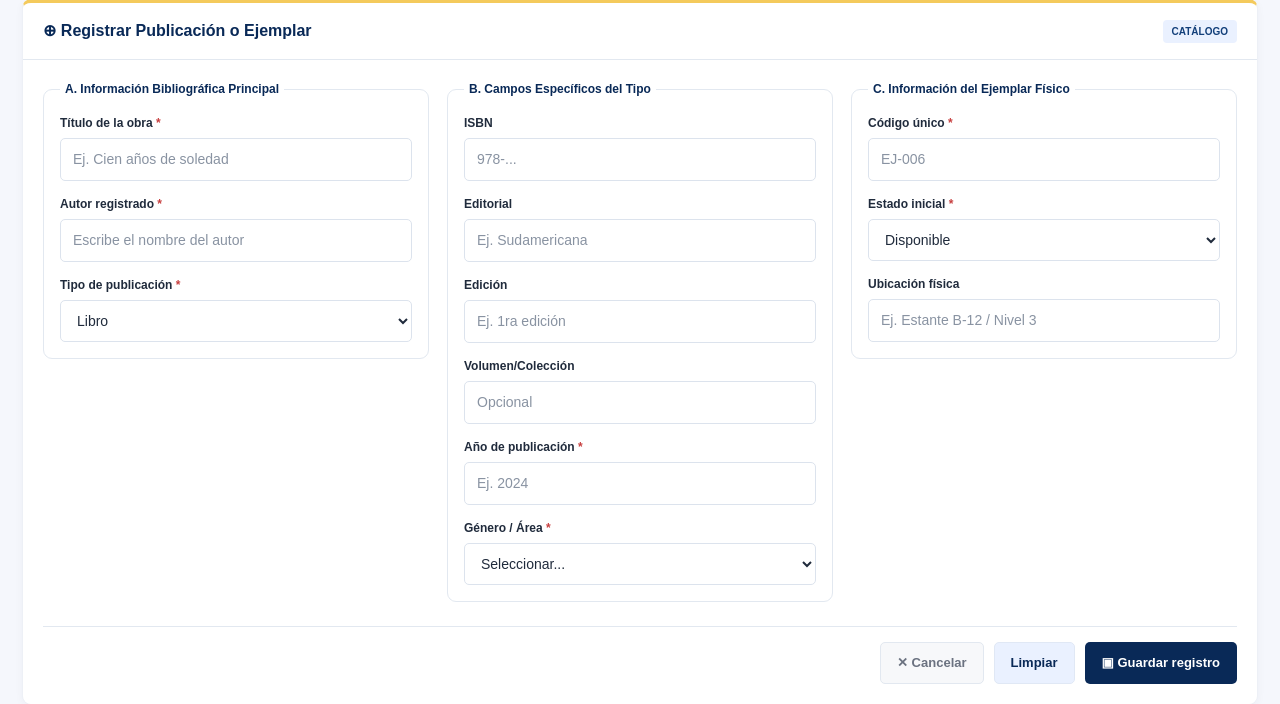
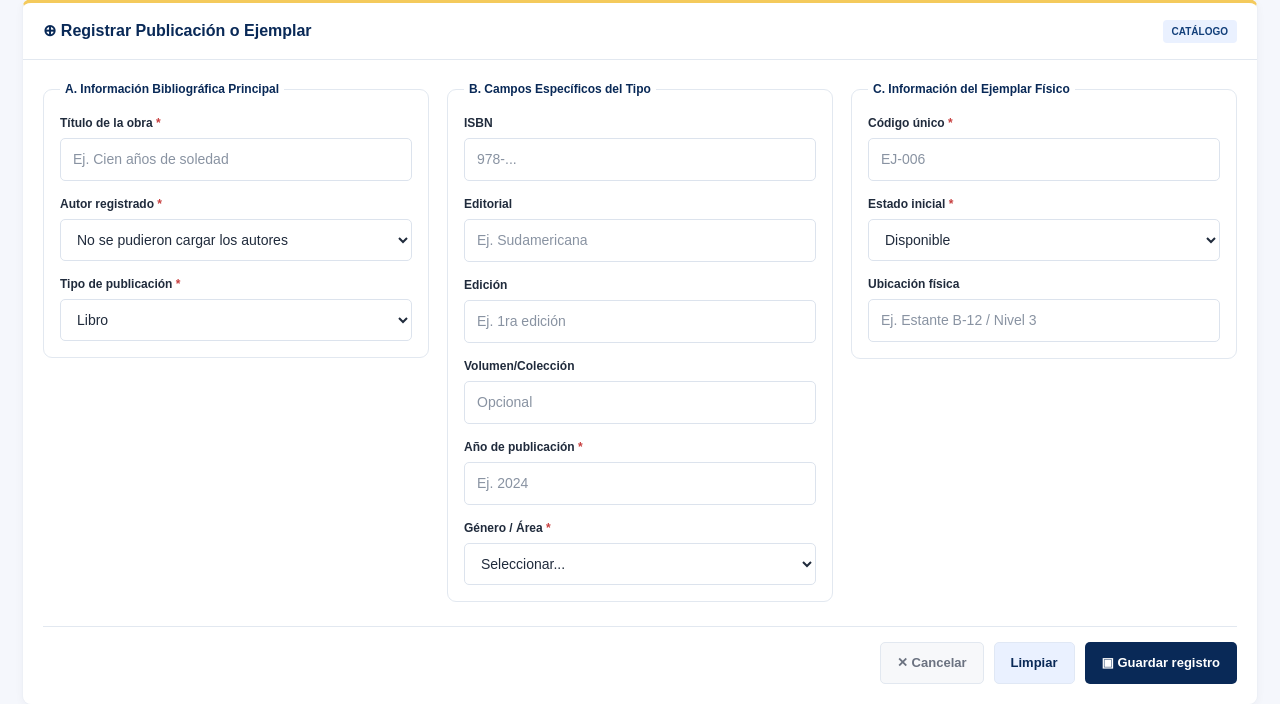
Before and after one commit to Indira-VP/parcial2-biblioteca-bruno-matilla, a Django app: page /libros/ in a window 1280 px wide. Shown: the part 239-943 px from the top of the page. Run offline with Django 5.2, Linux system fonts and the light colour scheme; data that the repository does not hold is empty.

Commit message:
Conectar selector de autores en libros

```diff
--- a/static/js/libros.js
+++ b/static/js/libros.js
@@ -103,7 +103,6 @@ async function consultarAPI(url) {
 // CARGAR AUTORES
 // ======================================================
 
-/*
 
 async function cargarAutores() {
     if (!selectorAutor) return;
@@ -124,16 +123,7 @@ async function cargarAutores() {
             <option value="">Selecciona un autor...</option>
         `;
 
-        autores.forEach(autor => {
-            const opcion = document.createElement("option");
-
-            opcion.value = autor.id;
-
-            opcion.textContent =
-                autor.nombre ?? autor.nombre_completo ?? "Autor";
-
-            selectorAutor.appendChild(opcion);
-        });
+        autores.forEach()
 
         if (autores.length === 0) {
             selectorAutor.innerHTML = `
@@ -145,19 +135,19 @@ async function cargarAutores() {
         console.error("No se pudieron cargar los autores:", error);
 
         selectorAutor.innerHTML = `
-            <option value="">
-                No se pudieron cargar los autores
-            </option>
+            <option value="">No se pudieron cargar los autores</option>
         `;
     }
 }
-*/
 
+/*
 function cargarAutores() {
     if (!selectorAutor) return;
 
     selectorAutor.placeholder = "Escribe el nombre del autor";
 }
+*/
+
 
 
 // ======================================================
@@ -510,8 +500,8 @@ if (tablaLibros) {
             }
 
             formularioLibro.elements["titulo"].value = libro.titulo ?? "";
-            formularioLibro.elements["autor"].value =
-                libro.autor_nombre ?? libro.autor ?? "";
+            const nombreAutor = libro.autor_nombre ?? libro.autor ?? "";
+            formularioLibro.elements["autor"].value = nombreAutor;
             formularioLibro.elements["tipo_publicacion"].value =
                 libro.tipo_publicacion ?? "libro";
             formularioLibro.elements["isbn"].value = libro.isbn ?? "";
--- a/templates/libros.html
+++ b/templates/libros.html
@@ -120,15 +120,9 @@
                             <label for="autor">
                                 Autor registrado <span>*</span>
                             </label>
-
-                            <input
-    type="text"
-    id="autor"
-    name="autor"
-    placeholder="Escribe el nombre del autor"
-    maxlength="150"
-    required
->
+                            <select id="autor" name="autor" required>
+    <option value="">Cargando autores...</option>
+</select>
                         </div>
 
                         <div class="campo">
@@ -223,13 +217,18 @@
                             <select id="genero" name="genero" required>
                                 <option value="">Seleccionar...</option>
                                 <option value="literatura">Literatura</option>
-                                <option value="computacion">
-                                    Ciencias Computacionales
-                                </option>
+                                <option value="computacion">Ciencias Computacionales</option>
                                 <option value="ingenieria">Ingeniería</option>
                                 <option value="historia">Historia</option>
                                 <option value="ciencias">Ciencias</option>
-                                <option value="otro">Otro</option>
+                                <option value="filosofia">Filosofía</option>
+                                <option value="psicologia">Psicología</option>
+                                <option value="derecho">Derecho</option>
+                                <option value="economia">Economía</option>
+                                <option value="educacion">Educación</option>
+                                <option value="arte">Arte</option>
+                                <option value="drama">Drama</option>
+                                <option value="ficcion">Ficcion</option>
                             </select>
                         </div>
                     </fieldset>
```
